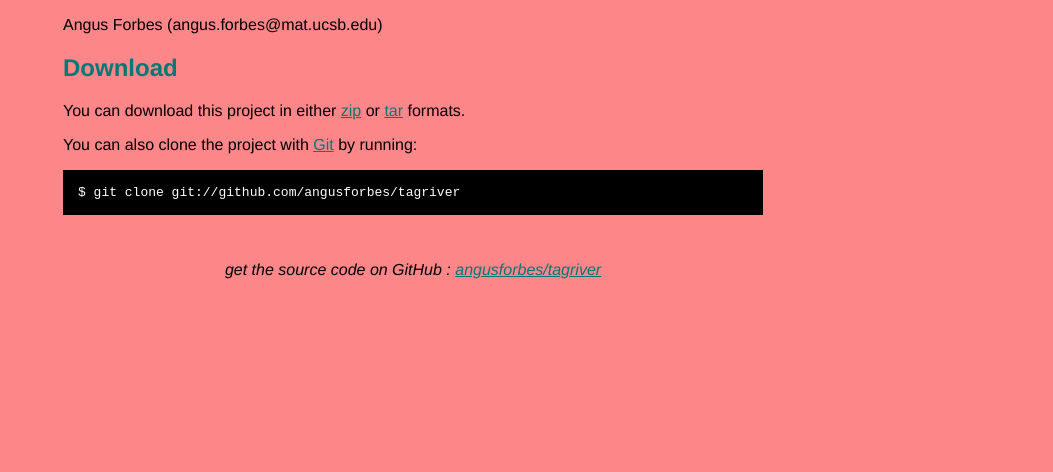
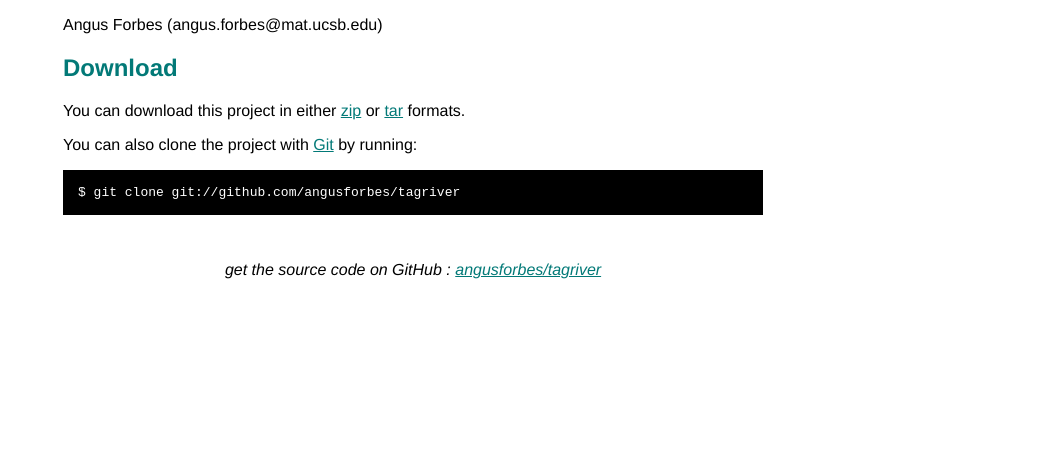
Before and after one commit to angusforbes/tagriver, a plain HTML site: page index.html in a window 1280 px wide. Shown: the part 328-800 px from the top of the page, without its empty margins (227-1280 px from the left). Drawn offline with Linux system fonts and the light colour scheme.

Commit message:
changed color

```diff
--- a/index.html
+++ b/index.html
@@ -10,7 +10,7 @@
 	<style type="text/css">
 		body {
   		margin-top: 1.0em;
-  		background-color: #fd8688;
+  		background-color: #ffffff;
 		  font-family: "helvetica";
   		color: #000000;
     }
```
